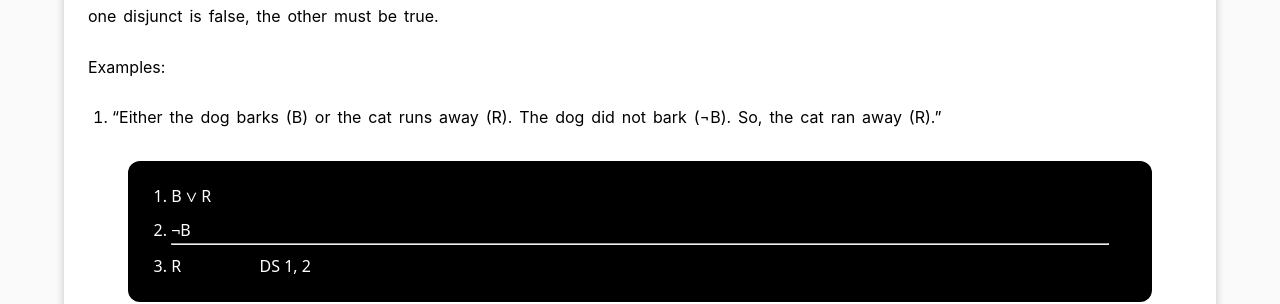
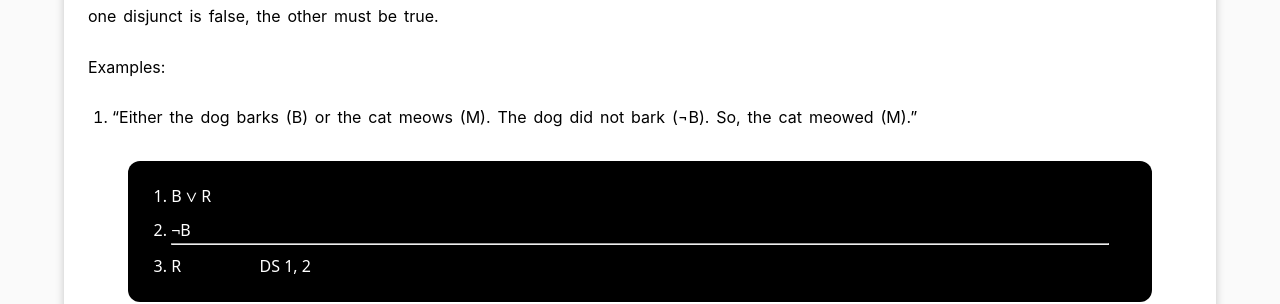
Before and after one commit to symbolslogic/symbolslogic.github.io, a Jekyll site: the page built from lessons/disjunctive_syllogism.md, in a window 1280 px wide and 900 px high, scrolled down 416 px. Shown: the part 153-457 px from the top of the window. Built offline with Jekyll 4.4.1, drawn with Linux system fonts in a browser that asks for light colours.

Commit message:
update example

```diff
--- a/lessons/disjunctive_syllogism.md
+++ b/lessons/disjunctive_syllogism.md
@@ -14,7 +14,7 @@ Its historical name, modus tollendo ponens, "mode that affirms by denying", give
 
 Examples:
 
-1. "Either the dog barks (B) or the cat runs away (R). The dog did not bark (¬B). So, the cat ran away (R)."
+1. "Either the dog barks (B) or the cat meows (M). The dog did not bark (¬B). So, the cat meowed (M)."
 
     > 1. B ∨ R
     > 2. ¬B
```
